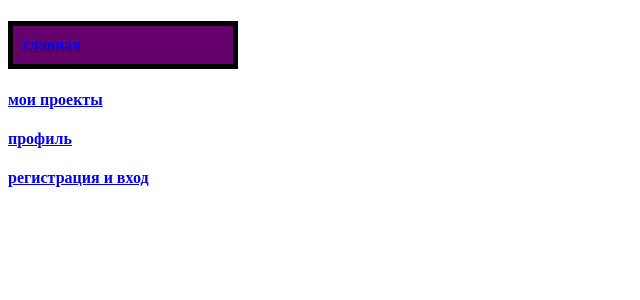
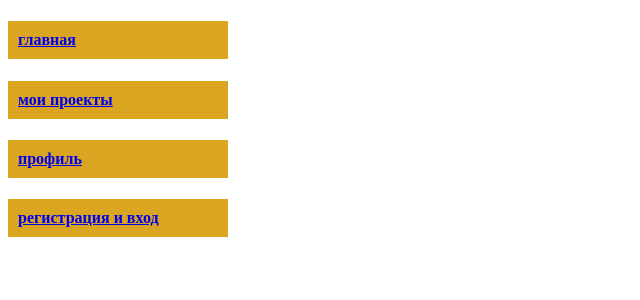
Before and after one commit to Dellno/free-title, a Flask app: page / in a window 1280 px wide. Shown: the top 300 px of the page, without its empty margins (0-640 px from the left). Run offline with Flask 3, Linux system fonts and the light colour scheme.

Commit message:
изменен стиль css

```diff
--- a/static/css/main.css
+++ b/static/css/main.css
@@ -1,6 +1,5 @@
 p.box {
     width: 200px;
-    background-color: #66006d;
-    border: 5px solid black;
+    background-color: #DAA520;
     padding: 10px;
 }
--- a/templates/base.html
+++ b/templates/base.html
@@ -13,9 +13,9 @@
 <header>
     <nav class="navbar navbar-light bg-light">
         <a class="navbar-brand" href="#"><h4><p class="box">главная</p></h4></a>
-        <a class="navbar-brand" href="#"><h4><p>мои проекты</p></h4></a>
-        <a class="navbar-brand" href="#"><h4><p>профиль</p></h4></a>
-        <a class="navbar-brand" href="#"><h4><p>регистрация и вход</p></h4></a>
+        <a class="navbar-brand" href="#"><h4><p class="box">мои проекты</p></h4></a>
+        <a class="navbar-brand" href="#"><h4><p class="box">профиль</p></h4></a>
+        <a class="navbar-brand" href="#"><h4><p class="box">регистрация и вход</p></h4></a>
     </nav>
 </header>
 <main role="main" class="container">
```
